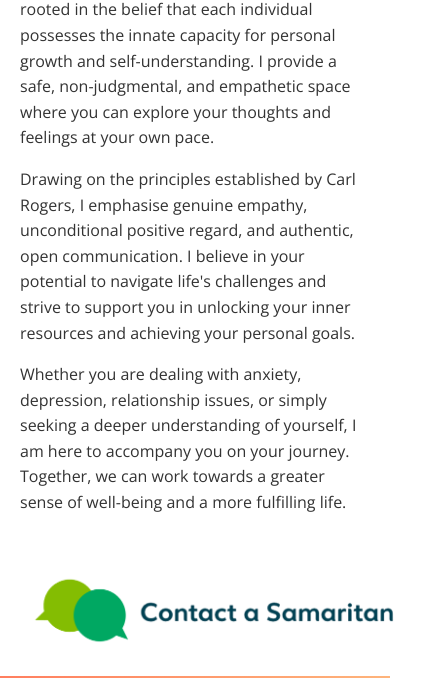
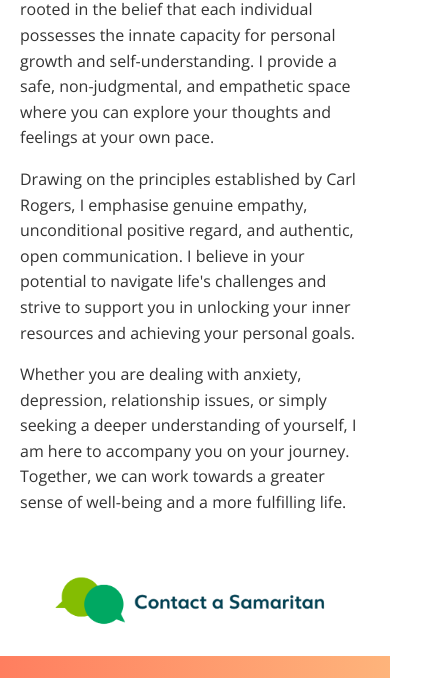
Before and after one commit to mdelaneycastle/deborahrea, a plain HTML site: page index2.html in a window 390 px wide. Shown: the part 742-1420 px from the top of the page, 422 px wide, since content can reach past the window. Drawn offline with nearby package versions, Linux system fonts and the light colour scheme.

Commit message:
Update index2.html

```diff
--- a/index2.html
+++ b/index2.html
@@ -106,6 +106,12 @@
             .about-content img {
                 margin: 10px 0;
             }
+
+             .samaritans-link img {
+                height: auto;
+                max-height: 60px;
+                 align-items: center;
+        }
         }
     </style>
 </head>
```
